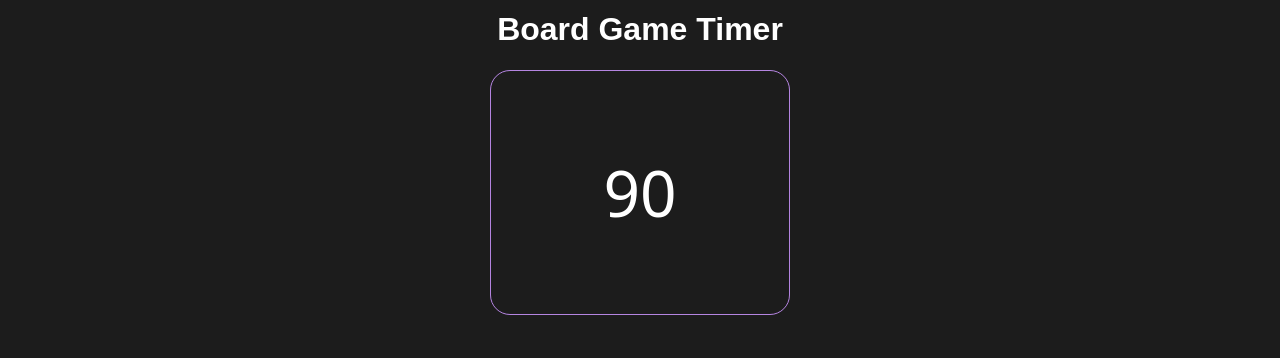
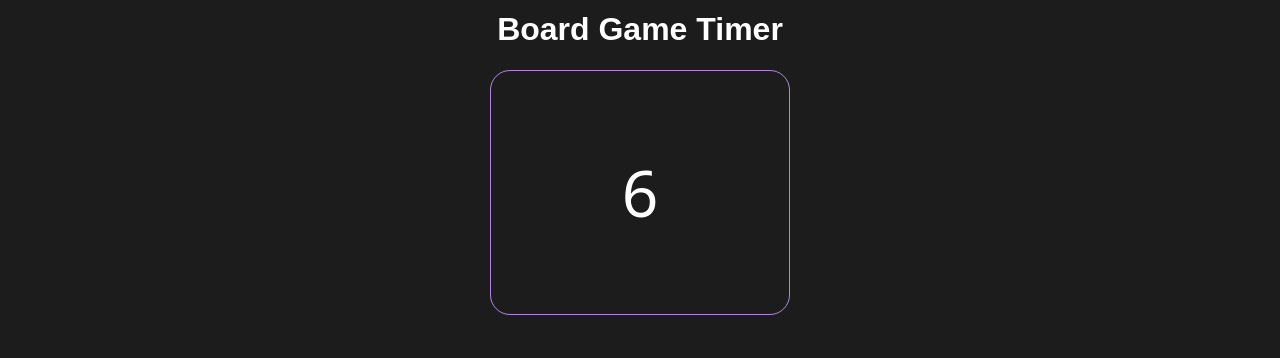
Before and after one commit to Shiinoya/HidalgoSoftware, a SvelteKit app: page /applications/timer in a window 1280 px wide. Shown: the part 182-540 px from the top of the page. Built offline with nearby package versions, Linux system fonts and the light colour scheme; a web font is replaced by a local one.

Commit message:
Add onEnd() for controller

```diff
--- a/src/lib/components/dumb/Countdown.svelte
+++ b/src/lib/components/dumb/Countdown.svelte
@@ -1,5 +1,5 @@
 <script lang="ts">
-  let { start = false, pause = false, reset = false, minutes = 1 } = $props();
+  let { start = false, pause = false, reset = false, minutes = 1, onEnd } = $props();
 
   let seconds = minutes * 60;
   let timeLeft = $state(seconds * 1000); // in milliseconds
@@ -15,6 +15,7 @@
         timeLeft-= 1000; // decrease by 1000 milliseconds
       } else {
         clearInterval(timer);
+        onEnd?.();
       }
     }, 1000);
   }
--- a/src/routes/applications/timer/+page.svelte
+++ b/src/routes/applications/timer/+page.svelte
@@ -5,7 +5,7 @@
   let start = $state(false);
   let pause = $state(false);
   let reset = $state(false);
-  let minutes = 1.5; // initial time in minutes
+  let minutes = 0.1; // initial time in minutes
 
   function startCountdown() {
     start = true;
@@ -30,7 +30,7 @@
 
 <div class="view-wrapper">
   <h1>Board Game Timer</h1>
-  <Countdown {start} {pause} {reset} {minutes} />
+  <Countdown {start} {pause} {reset} {minutes} onEnd={() => pauseCountdown()} />
   <TimerController
     onStart={() => startCountdown()}
     onPause={() => pauseCountdown()}
```
